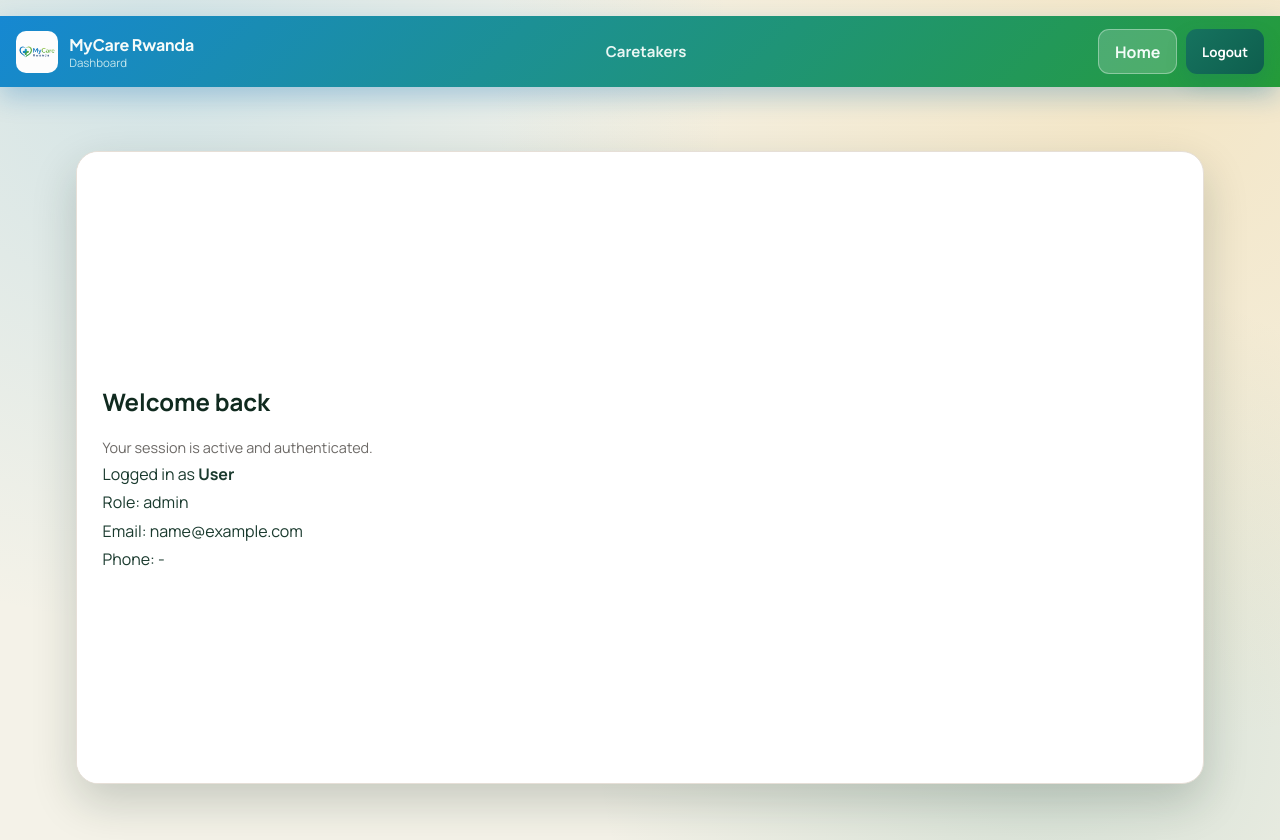
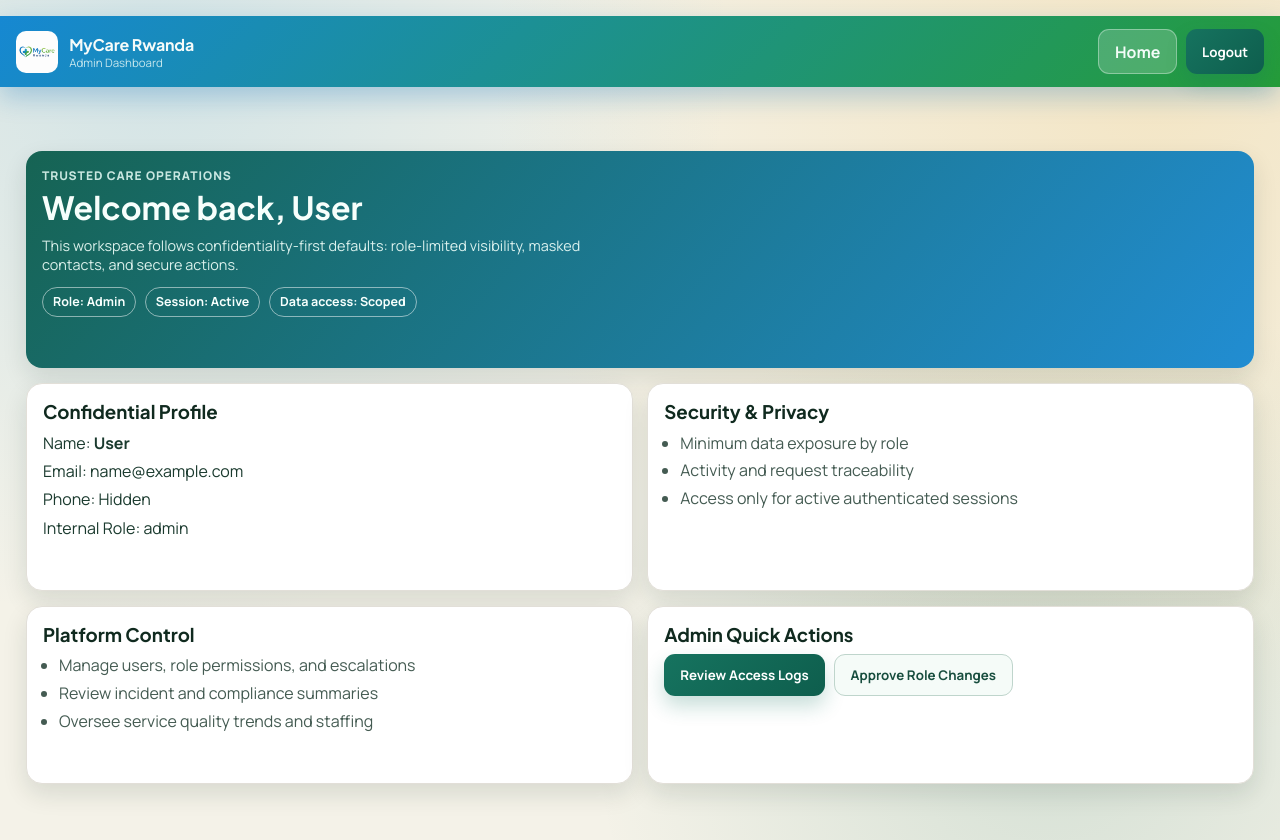
Before and after one commit to RWEMAREMY/MyCareRwanda, a React (Vite) app in the folder client/: page /dashboard in a window 1280 px wide. Built offline with nearby package versions, Linux system fonts and the light colour scheme; sample sign-in values are in the browser's storage.

Commit message:
Implement role-based confidential dashboard layouts

```diff
--- a/client/src/index.css
+++ b/client/src/index.css
@@ -1118,3 +1118,103 @@ body {
     flex-direction: column;
   }
 }
+
+.dashboard-main {
+  max-width: 1260px;
+}
+
+.dashboard-shell {
+  max-width: 100%;
+  padding-inline: 0;
+}
+
+.dashboard-grid {
+  display: grid;
+  grid-template-columns: repeat(12, minmax(0, 1fr));
+  gap: 0.9rem;
+  width: 100%;
+}
+
+.dashboard-card {
+  grid-column: span 6;
+  background: #fff;
+  border: 1px solid #e2dfd8;
+  border-radius: 16px;
+  padding: 1rem;
+  box-shadow: 0 10px 24px rgba(16, 42, 31, 0.12);
+}
+
+.dashboard-card h3 {
+  margin: 0 0 0.55rem;
+  font-family: "Plus Jakarta Sans", sans-serif;
+}
+
+.dashboard-card--hero {
+  grid-column: span 12;
+  background: linear-gradient(130deg, rgba(14, 94, 77, 0.96), rgba(22, 136, 210, 0.95));
+  color: #f7fffc;
+  border: none;
+}
+
+.dashboard-card--hero h2 {
+  margin: 0.2rem 0 0.55rem;
+  font-family: "Plus Jakarta Sans", sans-serif;
+  font-size: clamp(1.4rem, 2.9vw, 2rem);
+}
+
+.dashboard-card--hero .auth-helper {
+  color: rgba(240, 255, 250, 0.9);
+  max-width: 62ch;
+}
+
+.dashboard-kicker {
+  margin: 0;
+  text-transform: uppercase;
+  letter-spacing: 0.08em;
+  font-size: 0.75rem;
+  font-weight: 800;
+  color: rgba(235, 255, 249, 0.84);
+}
+
+.dashboard-chip-row {
+  display: flex;
+  flex-wrap: wrap;
+  gap: 0.55rem;
+  margin-top: 0.8rem;
+}
+
+.dashboard-chip {
+  border: 1px solid rgba(255, 255, 255, 0.5);
+  border-radius: 999px;
+  padding: 0.35rem 0.62rem;
+  font-size: 0.78rem;
+  font-weight: 700;
+  color: #f7fffd;
+}
+
+.dashboard-list {
+  margin: 0;
+  padding-left: 1rem;
+  color: #445b52;
+  display: grid;
+  gap: 0.35rem;
+}
+
+.dashboard-actions {
+  display: flex;
+  flex-wrap: wrap;
+  gap: 0.55rem;
+}
+
+.dashboard-actions .btn-outline {
+  color: #174d3e;
+  border-color: #bfd5cc;
+  background: #f5fbf8;
+}
+
+@media (max-width: 920px) {
+  .dashboard-card,
+  .dashboard-card--hero {
+    grid-column: span 12;
+  }
+}
--- a/client/src/pages/dashboard.tsx
+++ b/client/src/pages/dashboard.tsx
@@ -32,6 +32,18 @@ const getStoredUser = (): SessionUser | null => {
   }
 }
 
+const getRoleLabel = (role: string) => {
+  if (role === 'admin') return 'Admin'
+  if (role === 'client') return 'Client'
+  if (role.includes('caretaker')) return 'Caretaker'
+  return 'Member'
+}
+
+const maskPhone = (phone: string) => {
+  if (!phone || phone.length < 4) return 'Hidden'
+  return `${'*'.repeat(Math.max(0, phone.length - 4))}${phone.slice(-4)}`
+}
+
 function DashboardPage() {
   const navigate = useNavigate()
   const token = useMemo(() => getStoredToken(), [])
@@ -46,20 +58,21 @@ function DashboardPage() {
     navigate('/auth?tab=login', { replace: true })
   }
 
+  const userName = user?.fullName || 'User'
+  const role = user?.role || 'client'
+  const roleLabel = getRoleLabel(role)
+
   return (
-    <div className="page auth-page">
-      <main className="auth-page-main">
+    <div className="page auth-page dashboard-page">
+      <main className="auth-page-main dashboard-main">
         <header className="topbar auth-topbar">
           <div className="logo-wrap">
             <img className="logo-image" src={myCareLogo} alt="MyCare Rwanda logo" />
             <div>
               <p className="logo-text auth-logo-text">MyCare Rwanda</p>
-              <p className="logo-sub auth-logo-sub">Dashboard</p>
+              <p className="logo-sub auth-logo-sub">{roleLabel} Dashboard</p>
             </div>
           </div>
-          <nav className="nav-links" aria-label="Primary">
-            <Link to="/caretakers">Caretakers</Link>
-          </nav>
           <div className="nav-cta">
             <Link className="btn btn-outline" to="/">
               Home
@@ -70,18 +83,100 @@ function DashboardPage() {
           </div>
         </header>
 
-        <section className="section auth-section">
-          <div className="auth-swap-card">
-            <div className="auth-form-side">
-              <h2>Welcome back</h2>
-              <p className="auth-helper">Your session is active and authenticated.</p>
+        <section className="section auth-section dashboard-shell">
+          <div className="dashboard-grid">
+            <article className="dashboard-card dashboard-card--hero">
+              <p className="dashboard-kicker">Trusted care operations</p>
+              <h2>Welcome back, {userName}</h2>
+              <p className="auth-helper">
+                This workspace follows confidentiality-first defaults: role-limited visibility, masked
+                contacts, and secure actions.
+              </p>
+              <div className="dashboard-chip-row">
+                <span className="dashboard-chip">Role: {roleLabel}</span>
+                <span className="dashboard-chip">Session: Active</span>
+                <span className="dashboard-chip">Data access: Scoped</span>
+              </div>
+            </article>
+
+            <article className="dashboard-card">
+              <h3>Confidential Profile</h3>
               <p className="auth-current-user">
-                Logged in as <strong>{user?.fullName || 'User'}</strong>
+                Name: <strong>{userName}</strong>
               </p>
-              <p className="auth-current-user">Role: {user?.role || 'client'}</p>
               <p className="auth-current-user">Email: {user?.email || '-'}</p>
-              <p className="auth-current-user">Phone: {user?.phoneNumber || '-'}</p>
-            </div>
+              <p className="auth-current-user">Phone: {maskPhone(user?.phoneNumber || '')}</p>
+              <p className="auth-current-user">Internal Role: {role}</p>
+            </article>
+
+            <article className="dashboard-card">
+              <h3>Security & Privacy</h3>
+              <ul className="dashboard-list">
+                <li>Minimum data exposure by role</li>
+                <li>Activity and request traceability</li>
+                <li>Access only for active authenticated sessions</li>
+              </ul>
+            </article>
+
+            {role === 'admin' && (
+              <>
+                <article className="dashboard-card">
+                  <h3>Platform Control</h3>
+                  <ul className="dashboard-list">
+                    <li>Manage users, role permissions, and escalations</li>
+                    <li>Review incident and compliance summaries</li>
+                    <li>Oversee service quality trends and staffing</li>
+                  </ul>
+                </article>
+                <article className="dashboard-card">
+                  <h3>Admin Quick Actions</h3>
+                  <div className="dashboard-actions">
+                    <button className="btn btn-primary" type="button">Review Access Logs</button>
+                    <button className="btn btn-outline" type="button">Approve Role Changes</button>
+                  </div>
+                </article>
+              </>
+            )}
+
+            {role === 'client' && (
+              <>
+                <article className="dashboard-card">
+                  <h3>Care Planning</h3>
+                  <ul className="dashboard-list">
+                    <li>Post care requests with schedule and preferences</li>
+                    <li>Track active bookings and upcoming visits</li>
+                    <li>Review caregiver notes and service history</li>
+                  </ul>
+                </article>
+                <article className="dashboard-card">
+                  <h3>Client Quick Actions</h3>
+                  <div className="dashboard-actions">
+                    <Link className="btn btn-primary" to="/caretakers">Find Caretakers</Link>
+                    <button className="btn btn-outline" type="button">Post New Request</button>
+                  </div>
+                </article>
+              </>
+            )}
+
+            {role.includes('caretaker') && (
+              <>
+                <article className="dashboard-card">
+                  <h3>Caretaker Workspace</h3>
+                  <ul className="dashboard-list">
+                    <li>View assigned clients and approved care plans</li>
+                    <li>Update availability and shift status</li>
+                    <li>Log visit summaries with confidentiality reminders</li>
+                  </ul>
+                </article>
+                <article className="dashboard-card">
+                  <h3>Caretaker Quick Actions</h3>
+                  <div className="dashboard-actions">
+                    <button className="btn btn-primary" type="button">Update Availability</button>
+                    <button className="btn btn-outline" type="button">Submit Care Note</button>
+                  </div>
+                </article>
+              </>
+            )}
           </div>
         </section>
       </main>
```
